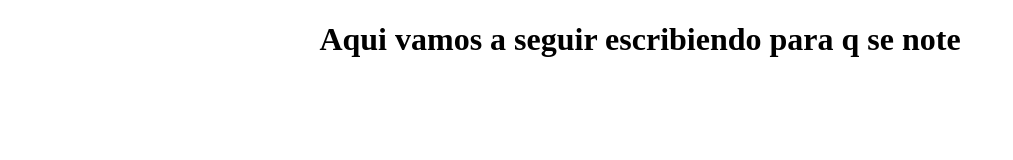
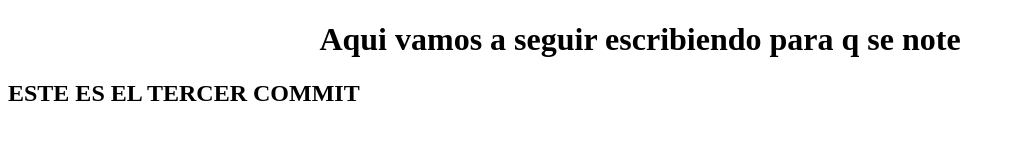
Before and after one commit to Axel135/PruebaGIT, a plain HTML site: page index.html in a window 1280 px wide. Shown: the whole page, without its empty margins (0-1013 px from the left). Drawn offline with Linux system fonts and the light colour scheme.

Commit message:
TERCER COMMIT

```diff
--- a/index.html
+++ b/index.html
@@ -5,5 +5,7 @@
 </head>
 <body>
     <center><h1>Aqui vamos a seguir escribiendo para q se note</h1></center>
+
+    <h2>ESTE ES EL TERCER COMMIT</h2>
 </body>
 </html>
```
